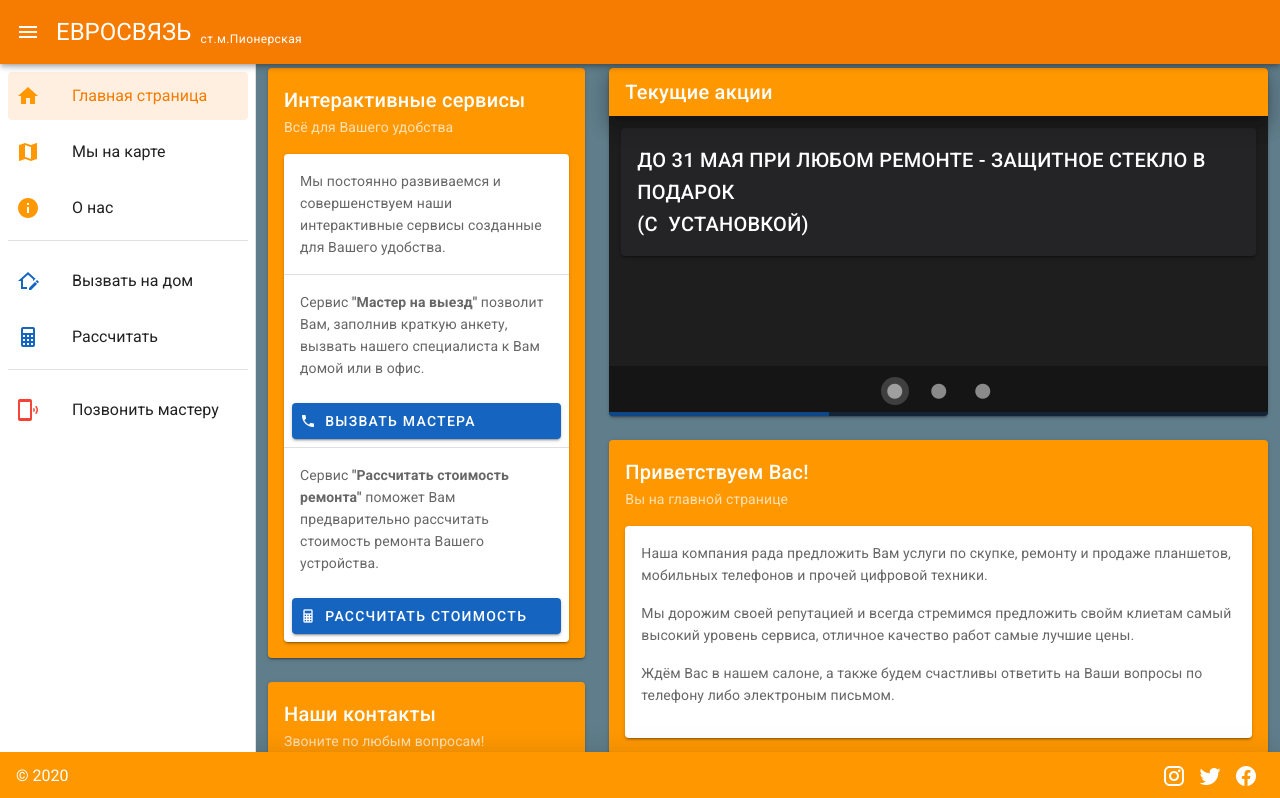
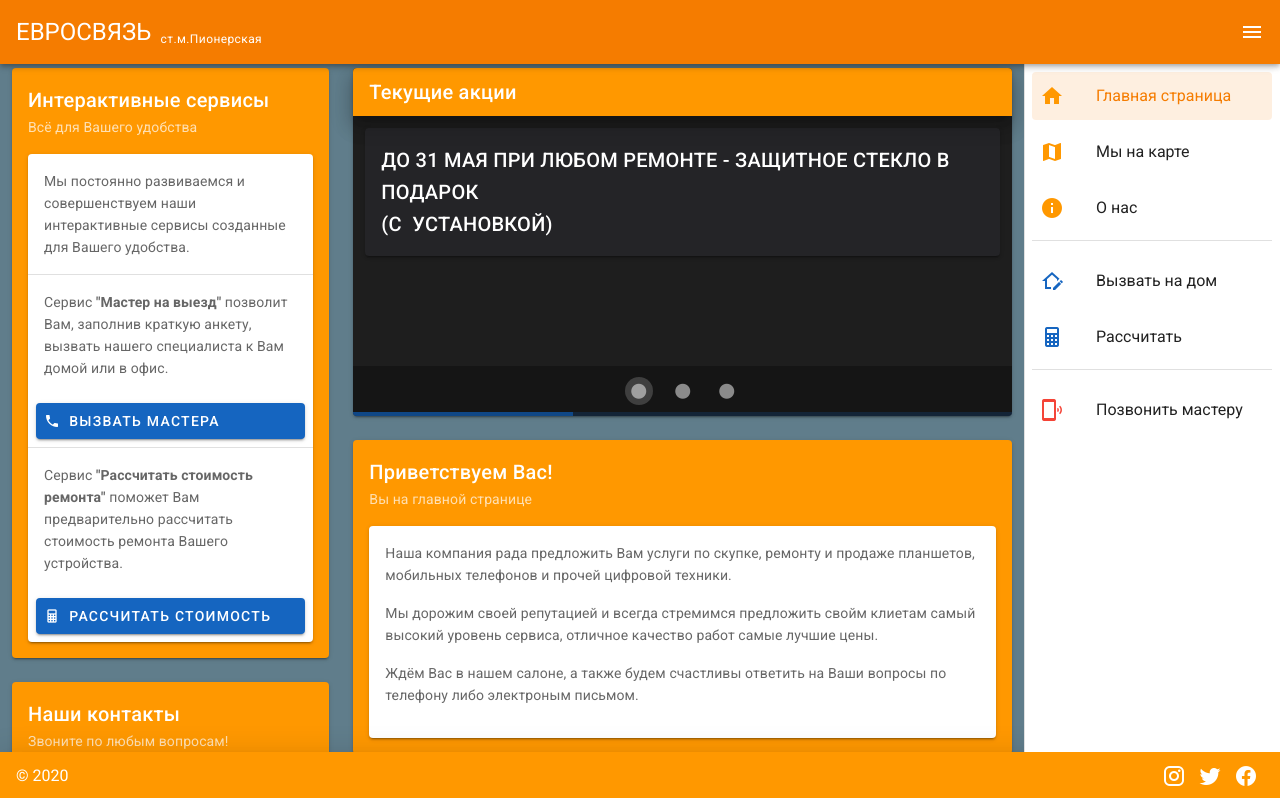
Before and after one commit to VladimirVaivada/evz, a Nuxt app: page / in a window 1280 px wide. Shown: the top 798 px of the page. Built offline with nearby package versions, Linux system fonts and the light colour scheme.

Commit message:
Перемещает 'nav. drawer' вправо

```diff
--- a/layouts/default.vue
+++ b/layouts/default.vue
@@ -1,6 +1,13 @@
 <template>
   <v-app>
-    <v-navigation-drawer v-model="drawer" :clipped="clipped" light dense app>
+    <v-navigation-drawer
+      v-model="drawer"
+      :clipped="clipped"
+      light
+      right
+      dense
+      app
+    >
       <v-list nav tile>
         <v-list-item
           v-for="item in pages"
@@ -49,9 +56,8 @@
       </v-list>
     </v-navigation-drawer>
 
-    <v-app-bar :clipped-left="clipped" color="primary darken-2" app>
-      <v-app-bar-nav-icon @click.stop="drawer = !drawer" />
-      <v-toolbar-title class="pl-1">
+    <v-app-bar :clipped-right="clipped" color="primary darken-2" app>
+      <v-toolbar-title class="pr-1">
         <nuxt-link
           to="/"
           class="headline white--text"
@@ -61,6 +67,8 @@
         </nuxt-link>
         <sub class="caption">&nbsp;ст.м.Пионерская</sub>
       </v-toolbar-title>
+      <v-spacer />
+      <v-app-bar-nav-icon @click.stop="drawer = !drawer" />
     </v-app-bar>
 
     <v-content class="blue-grey">
```
